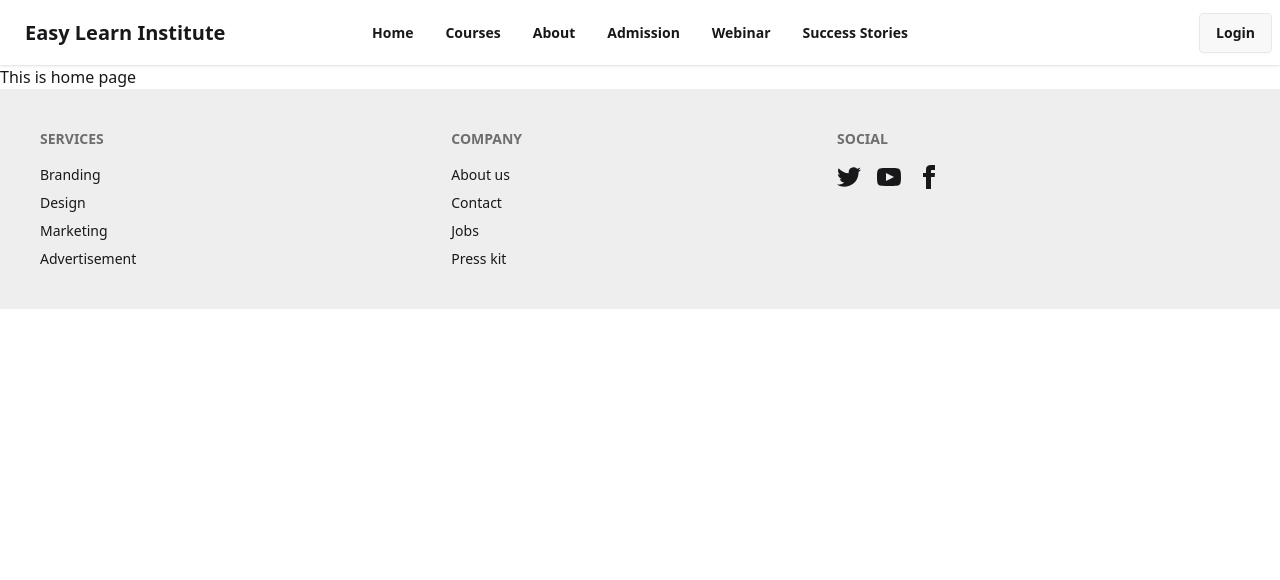
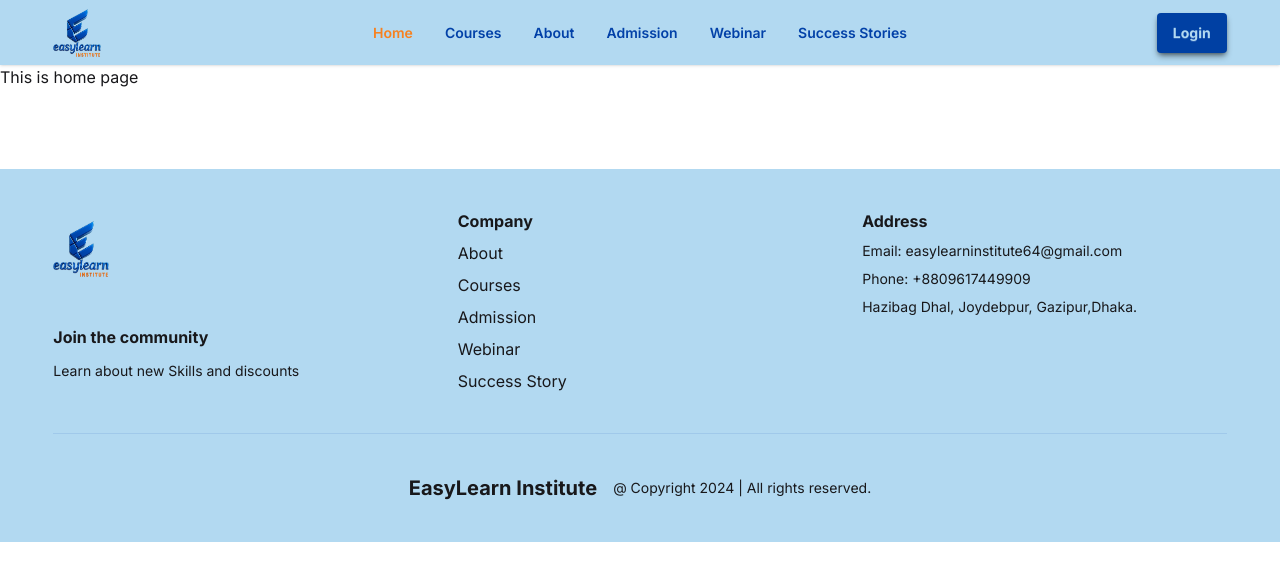
Before and after one commit to easylearninstitute/easy-learn-institute-client, a React (Vite) app: page / in a window 1280 px wide. Shown: the top 580 px of the page. Built offline with nearby package versions, Linux system fonts and the light colour scheme.

Commit message:
Added Navbar and footer

```diff
--- a/index.html
+++ b/index.html
@@ -3,8 +3,9 @@
   <head>
     <meta charset="UTF-8" />
     <link rel="icon" type="image/svg+xml" href="/vite.svg" />
+    <link rel="shortcut icon" href="./src/assets/Logo.PNG" type="image/x-icon">
     <meta name="viewport" content="width=device-width, initial-scale=1.0" />
-    <title>easy-learn-institute-client</title>
+    <title>EasyLearn Institute</title>
   </head>
   <body>
     <div id="root"></div>
--- a/src/index.css
+++ b/src/index.css
@@ -1,13 +1,29 @@
+@import url('https://fonts.googleapis.com/css2?family=Inter:ital,opsz,wght@0,14..32,100..900;1,14..32,100..900&display=swap');
 @import "tailwindcss";
- @plugin "daisyui" {
-   themes: light --default;
- }
+
+@plugin "daisyui" {
+  themes: light --default;
+}
 
 @plugin "daisyui/theme" {
   name: "light";
   default: true;
-  --color-primary: #7C3AED;
-  --color-secondary: #90a1b9;
-  --color-accent: #0f172b;
-  --color-info: #ffffff;
+  --color-primary: #0241a8;
+  --color-secondary: #f7811f;
+  --color-accent: #b2d9f1;
+  --color-info: #0040a3;
 }
+
+.btn-primary {
+  @apply bg-info text-accent border-none font-bold shadow-md shadow-[#00000070]
+}
+
+.btn-primary:hover {
+  @apply opacity-70
+}
+
+* {
+  font-family: "Inter", sans-serif;
+  font-optical-sizing: auto;
+  font-style: normal;
+}
--- a/src/pages/Home/shared/Footer/Footer.jsx
+++ b/src/pages/Home/shared/Footer/Footer.jsx
@@ -1,60 +1,41 @@
 import React from 'react';
+import logo from '../../../../assets/Logo.PNG'
+import { Link } from 'react-router';
 
 const Footer = () => {
     return (
-        <footer className="footer sm:footer-horizontal bg-base-300 text-base-content p-10">
-            <nav>
-                <h6 className="footer-title">Services</h6>
-                <a className="link link-hover">Branding</a>
-                <a className="link link-hover">Design</a>
-                <a className="link link-hover">Marketing</a>
-                <a className="link link-hover">Advertisement</a>
-            </nav>
-            <nav>
-                <h6 className="footer-title">Company</h6>
-                <a className="link link-hover">About us</a>
-                <a className="link link-hover">Contact</a>
-                <a className="link link-hover">Jobs</a>
-                <a className="link link-hover">Press kit</a>
-            </nav>
-            <nav>
-                <h6 className="footer-title">Social</h6>
-                <div className="grid grid-flow-col gap-4">
-                    <a>
-                        <svg
-                            xmlns="http://www.w3.org/2000/svg"
-                            width="24"
-                            height="24"
-                            viewBox="0 0 24 24"
-                            className="fill-current">
-                            <path
-                                d="M24 4.557c-.883.392-1.832.656-2.828.775 1.017-.609 1.798-1.574 2.165-2.724-.951.564-2.005.974-3.127 1.195-.897-.957-2.178-1.555-3.594-1.555-3.179 0-5.515 2.966-4.797 6.045-4.091-.205-7.719-2.165-10.148-5.144-1.29 2.213-.669 5.108 1.523 6.574-.806-.026-1.566-.247-2.229-.616-.054 2.281 1.581 4.415 3.949 4.89-.693.188-1.452.232-2.224.084.626 1.956 2.444 3.379 4.6 3.419-2.07 1.623-4.678 2.348-7.29 2.04 2.179 1.397 4.768 2.212 7.548 2.212 9.142 0 14.307-7.721 13.995-14.646.962-.695 1.797-1.562 2.457-2.549z"></path>
-                        </svg>
-                    </a>
-                    <a>
-                        <svg
-                            xmlns="http://www.w3.org/2000/svg"
-                            width="24"
-                            height="24"
-                            viewBox="0 0 24 24"
-                            className="fill-current">
-                            <path
-                                d="M19.615 3.184c-3.604-.246-11.631-.245-15.23 0-3.897.266-4.356 2.62-4.385 8.816.029 6.185.484 8.549 4.385 8.816 3.6.245 11.626.246 15.23 0 3.897-.266 4.356-2.62 4.385-8.816-.029-6.185-.484-8.549-4.385-8.816zm-10.615 12.816v-8l8 3.993-8 4.007z"></path>
-                        </svg>
-                    </a>
-                    <a>
-                        <svg
-                            xmlns="http://www.w3.org/2000/svg"
-                            width="24"
-                            height="24"
-                            viewBox="0 0 24 24"
-                            className="fill-current">
-                            <path
-                                d="M9 8h-3v4h3v12h5v-12h3.642l.358-4h-4v-1.667c0-.955.192-1.333 1.115-1.333h2.885v-5h-3.808c-3.596 0-5.192 1.583-5.192 4.615v3.385z"></path>
-                        </svg>
-                    </a>
+        <footer className="bg-accent mt-20 py-10">
+            <div className='mx-auto max-w-7xl w-11/12'>
+                <div className='grid grid-cols-1 md:grid-cols-3 gap-10 text-center md:text-left'>
+                    <div className='flex flex-col gap-2 justify-center items-center md:items-start'>
+                        <Link to="/" className="text-xl">
+                            <img src={logo} alt="" className='w-14 h-14' />
+                        </Link>
+                        <div className='mt-10'>
+                            <p className='font-bold mb-3'>Join the community</p>
+                            <p className='text-sm'>Learn about new Skills and discounts</p>
+                        </div>
+                    </div>
+                    <div className='flex flex-col gap-2'>
+                        <h6 className="font-bold">Company</h6>
+                        <Link to="/about" className="link link-hover">About</Link>
+                        <Link to="/courses" className="link link-hover">Courses</Link>
+                        <Link to="/admission" className="link link-hover">Admission</Link>
+                        <Link to="/webinar" className="link link-hover">Webinar</Link>
+                        <Link to="/success-story" className="link link-hover">Success Story</Link>
+                    </div>
+                    <div className='flex flex-col gap-2'>
+                        <h6 className="font-bold">Address</h6>
+                        <p className='text-sm'>Email: easylearninstitute64@gmail.com</p>
+                        <p className='text-sm'>Phone: +8809617449909</p>
+                        <p className='text-sm'>Hazibag Dhal, Joydebpur, Gazipur,Dhaka.</p>
+                    </div>
                 </div>
-            </nav>
+                <div className='flex flex-col md:flex-row gap-4 justify-center items-center mt-10 pt-10 border-t border-primary/10'>
+                    <Link to="/" className="font-bold text-xl hover:text-secondary">EasyLearn Institute</Link>
+                    <p className='text-sm'>@ Copyright 2024 | All rights reserved.</p>
+                </div>
+            </div>
         </footer>
     );
 };
--- /dev/null
+++ b/src/pages/Home/shared/Navbar/Navbar.css
@@ -0,0 +1,3 @@
+.active{
+    color: #f7811f;
+}
--- a/src/pages/Home/shared/Navbar/Navbar.jsx
+++ b/src/pages/Home/shared/Navbar/Navbar.jsx
@@ -1,5 +1,7 @@
 import React from 'react';
 import { Link, NavLink } from 'react-router';
+import logo from '../../../../assets/Logo.PNG'
+import './Navbar.css'
 
 const Navbar = () => {
     const links = <>
@@ -11,7 +13,8 @@ const Navbar = () => {
         <li><NavLink to='/success-stories' className="rounded-xl font-semibold px-4">Success Stories</NavLink></li>
     </>
     return (
-        <div className="navbar bg-base-100 shadow-sm">
+        <div className="bg-accent text-primary shadow-sm">
+            <div className='navbar max-w-7xl  mx-auto w-11/12 px-0'>
                 <div className="navbar-start">
                     <div className="dropdown">
                         <div tabIndex={0} role="button" className="btn btn-ghost lg:hidden">
@@ -23,7 +26,9 @@ const Navbar = () => {
                             {links}
                         </ul>
                     </div>
-                <Link to="/" className="btn btn-ghost text-xl">Easy Learn Institute</Link>
+                    <Link to="/" className="text-xl">
+                        <img src={logo} alt="" className='w-12 h-12' />
+                    </Link>
                 </div>
                 <div className="navbar-center hidden lg:flex">
                     <ul className="menu menu-horizontal px-1">
@@ -31,7 +36,8 @@ const Navbar = () => {
                     </ul>
                 </div>
                 <div className="navbar-end">
-                <Link to="/login" className="btn">Login</Link>
+                    <Link to="/login" className="btn btn-primary">Login</Link>
+                </div>
             </div>
         </div>
     );
```
Also changed, not shown: src/assets/Logo.PNG (added). Lines whose indentation alone changed are shown as unchanged.
